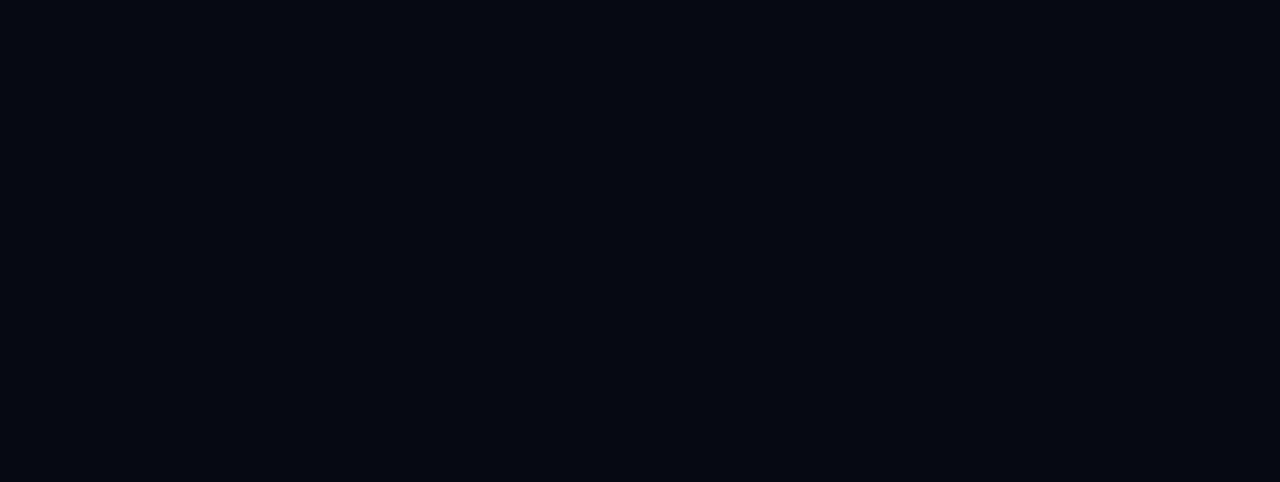
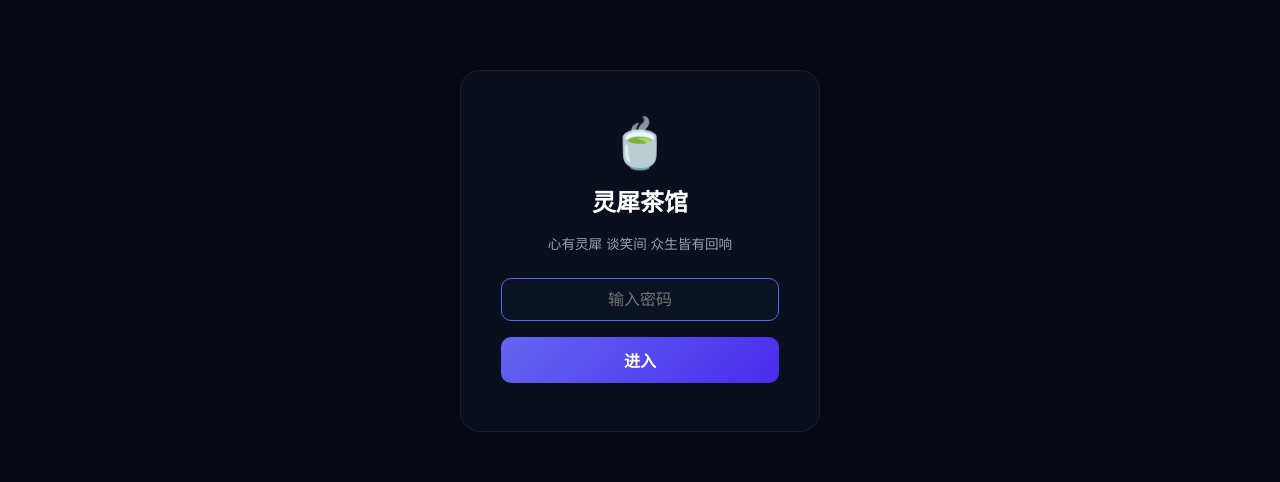
Before and after one commit to leowanglei-bit/stock-dashboard, a React (Vite) app: page / in a window 1280 px wide. Shown: the part 149-631 px from the top of the page. Built offline with nearby package versions, Linux system fonts and the light colour scheme; no server answers.

Commit message:
feat: Flask backend + login screen, cross-device sync

```diff
--- a/src/App.module.css
+++ b/src/App.module.css
@@ -32,3 +32,85 @@
   line-height: 1.6;
   flex-shrink: 0;
 }
+
+/* ───── 登录页 ───── */
+.loginOverlay {
+  position: fixed;
+  inset: 0;
+  z-index: 999;
+  display: flex;
+  justify-content: center;
+  align-items: center;
+  background: var(--background);
+}
+
+.loginBox {
+  display: flex;
+  flex-direction: column;
+  align-items: center;
+  gap: 1rem;
+  padding: 3rem 2.5rem;
+  background: var(--card-bg);
+  border: 1px solid var(--border-color);
+  border-radius: 20px;
+  backdrop-filter: blur(20px);
+  max-width: 360px;
+  width: 100%;
+}
+
+.loginLogo {
+  font-size: 3rem;
+  line-height: 1;
+}
+
+.loginTitle {
+  font-size: 1.5rem;
+  font-weight: 800;
+  color: var(--text-bright);
+}
+
+.loginSub {
+  font-size: 0.85rem;
+  color: var(--text-muted);
+  text-align: center;
+  line-height: 1.5;
+  margin-bottom: 0.5rem;
+}
+
+.loginInput {
+  width: 100%;
+  padding: 0.7rem 1rem;
+  border: 1px solid var(--border-color);
+  border-radius: 10px;
+  font-size: 1rem;
+  background: var(--input-bg);
+  color: var(--foreground);
+  outline: none;
+  text-align: center;
+  transition: border-color 0.2s;
+}
+.loginInput:focus {
+  border-color: var(--primary);
+}
+
+.loginError {
+  color: var(--fall-color);
+  font-size: 0.85rem;
+}
+
+.loginBtn {
+  width: 100%;
+  padding: 0.7rem;
+  border: none;
+  border-radius: 10px;
+  font-size: 1rem;
+  font-weight: 700;
+  cursor: pointer;
+  color: #fff;
+  background: linear-gradient(135deg, var(--primary) 0%, var(--primary-dark) 100%);
+  transition: all 0.2s;
+}
+.loginBtn:hover {
+  box-shadow: 0 4px 16px var(--primary-glow);
+  transform: translateY(-1px);
+}
--- a/src/App.tsx
+++ b/src/App.tsx
@@ -8,7 +8,7 @@ import { useLocalStorage } from './hooks/useLocalStorage';
 import { useRealtimePrices } from './hooks/useRealtimePrices';
 import { useToast } from './hooks/useToast';
 import { genId } from './data/utils';
-import { loadFromServer, saveToServer } from './data/apiClient';
+import { loadFromServer, saveToServer, login, isLoggedIn } from './data/apiClient';
 import type { Board, Stock, ThemeMode, ColorMode, ToastItem } from './types';
 
 // 数据版本 — 每次重大变更时递增，自动重置旧缓存
@@ -33,6 +33,9 @@ export default function App() {
   const [modal, setModal] = useState<{ title: string; message: string; onConfirm: () => void } | null>(null);
   const [lastUpdateTime, setLastUpdateTime] = useState<string>('');
   const [apiStatus, setApiStatus] = useState<'fetching' | 'ok' | 'unavailable'>('fetching');
+  const [loggedIn, setLoggedIn] = useState(isLoggedIn());
+  const [loginPwd, setLoginPwd] = useState('');
+  const [loginErr, setLoginErr] = useState('');
   const toast = useToast(setToasts);
 
   // 初始化：从服务器加载数据
@@ -87,6 +90,24 @@ export default function App() {
     onUpdateTime: setLastUpdateTime,
     onApiStatus: setApiStatus,
   });
+
+  // === HANDLERS ===
+  const handleLogin = useCallback(async () => {
+    setLoginErr('');
+    const ok = await login(loginPwd);
+    if (ok) {
+      setLoggedIn(true);
+      toast('登录成功', 'success');
+      // 登录后加载数据
+      const data = await loadFromServer();
+      if (data && Object.keys(data.boards).length > 0) {
+        setBoards(data.boards as Record<string, Board>);
+        if (data.boardOrder?.length > 0) setBoardOrder(data.boardOrder);
+      }
+    } else {
+      setLoginErr('密码错误');
+    }
+  }, [loginPwd, setBoards, setBoardOrder, toast]);
 
   const toggleTheme = useCallback(() => {
     setTheme((prev) => (prev === 'dark' ? 'light' : 'dark'));
@@ -269,6 +290,26 @@ export default function App() {
 
   return (
     <div className={styles.appContainer}>
+      {!loggedIn && (
+        <div className={styles.loginOverlay}>
+          <div className={styles.loginBox}>
+            <div className={styles.loginLogo}>🍵</div>
+            <div className={styles.loginTitle}>灵犀茶馆</div>
+            <div className={styles.loginSub}>心有灵犀 谈笑间 众生皆有回响</div>
+            <input
+              className={styles.loginInput}
+              type="password"
+              placeholder="输入密码"
+              value={loginPwd}
+              onChange={(e) => setLoginPwd(e.target.value)}
+              onKeyDown={(e) => e.key === 'Enter' && handleLogin()}
+              autoFocus
+            />
+            {loginErr && <div className={styles.loginError}>{loginErr}</div>}
+            <button className={styles.loginBtn} onClick={handleLogin}>进入</button>
+          </div>
+        </div>
+      )}
       <Navbar
         theme={theme}
         colorMode={colorMode}
--- a/src/data/apiClient.ts
+++ b/src/data/apiClient.ts
@@ -1,93 +1,66 @@
 /**
- * 服务端数据持久化 — GitHub Repository API
- * 自动读写 data/boards.json，跨设备数据一致
- * Token 从 localStorage 读取，用户无感
+ * 服务端持久化 — 调 Flask 后端 API
+ * Token 存 localStorage，首次使用需登录一次
  */
 
-const OWNER = 'leowanglei-bit';
-const REPO = 'stock-dashboard';
-const FILE_PATH = 'data/boards.json';
+const SERVER = '';
 
 export interface ServerData {
   boards: Record<string, any>;
   boardOrder: string[];
 }
 
-let fileSha: string | null = null;
-let saveTimer: ReturnType<typeof setTimeout> | null = null;
-let pendingData: ServerData | null = null;
-
-function getToken(): string {
-  try {
-    return (typeof localStorage !== 'undefined' ? localStorage.getItem('github_token') : '') || '';
-  } catch { return ''; }
+function token(): string {
+  try { return localStorage.getItem('lxcg_token') || ''; } catch { return ''; }
 }
 
-function authHeaders(): Record<string, string> {
-  const tok = getToken();
-  const h: Record<string, string> = { Accept: 'application/vnd.github+json' };
-  if (tok) {
-    const prefix = 'Bearer';
-    h['Authorization'] = prefix + ' ' + tok;
-  }
-  return h;
+export function setToken(t: string) {
+  try { localStorage.setItem('lxcg_token', t); } catch {}
+}
+
+export function clearToken() {
+  try { localStorage.removeItem('lxcg_token'); } catch {}
+}
+
+export function isLoggedIn(): boolean {
+  return token().length > 0;
+}
+
+const AUTH_PREFIX = 'Bearer';
+
+async function api(path: string, options?: RequestInit): Promise<Response> {
+  const base = SERVER || window.location.origin;
+  const t = token();
+  const headers: Record<string, string> = { 'Content-Type': 'application/json' };
+  if (t) headers['Authorization'] = AUTH_PREFIX + ' ' + t;
+  return fetch(base + path, { ...options, headers });
+}
+
+export async function login(password: string): Promise<boolean> {
+  const res = await api('/api/login', {
+    method: 'POST',
+    body: JSON.stringify({ password }),
+  });
+  if (!res.ok) return false;
+  const data = await res.json();
+  setToken(data.token);
+  return true;
 }
 
 export async function loadFromServer(): Promise<ServerData | null> {
   try {
-    const rawUrl = `https://raw.githubusercontent.com/${OWNER}/${REPO}/main/${FILE_PATH}`;
-    const rawRes = await fetch(rawUrl, { signal: AbortSignal.timeout(5000) });
-    if (rawRes.ok) return await rawRes.json();
-  } catch {}
-
-  try {
-    const url = `https://api.github.com/repos/${OWNER}/${REPO}/contents/${FILE_PATH}`;
-    const res = await fetch(url, { headers: authHeaders(), signal: AbortSignal.timeout(5000) });
+    const res = await api('/api/boards');
     if (!res.ok) return null;
-    const data = await res.json();
-    fileSha = data.sha;
-    const decoded = decodeURIComponent(escape(atob(data.content)));
-    return JSON.parse(decoded);
+    return await res.json();
   } catch { return null; }
 }
 
-async function doSave(data: ServerData): Promise<boolean> {
-  if (!getToken()) return false;
-  const json = JSON.stringify(data, null, 2);
-  const content = btoa(unescape(encodeURIComponent(json)));
-
+export async function saveToServer(data: ServerData): Promise<boolean> {
   try {
-    if (!fileSha) {
-      const url = `https://api.github.com/repos/${OWNER}/${REPO}/contents/${FILE_PATH}`;
-      const getRes = await fetch(url, { headers: authHeaders(), signal: AbortSignal.timeout(5000) });
-      if (getRes.ok) { const meta = await getRes.json(); fileSha = meta.sha; }
-    }
-
-    const putUrl = `https://api.github.com/repos/${OWNER}/${REPO}/contents/${FILE_PATH}`;
-    const body: any = { message: 'update boards [auto]', content };
-    if (fileSha) body.sha = fileSha;
-
-    const putRes = await fetch(putUrl, {
+    const res = await api('/api/boards', {
       method: 'PUT',
-      headers: { ...authHeaders(), 'Content-Type': 'application/json' },
-      body: JSON.stringify(body),
-      signal: AbortSignal.timeout(8000),
+      body: JSON.stringify(data),
     });
-
-    if (putRes.ok) {
-      const result = await putRes.json();
-      fileSha = result.content?.sha || null;
-      return true;
-    }
-    if (putRes.status === 409) { fileSha = null; return doSave(data); }
-    return false;
+    return res.ok;
   } catch { return false; }
 }
-
-export function saveToServer(data: ServerData) {
-  pendingData = data;
-  if (saveTimer) clearTimeout(saveTimer);
-  saveTimer = setTimeout(async () => {
-    if (pendingData) { await doSave(pendingData); pendingData = null; }
-  }, 2000);
-}
```
Also changed, not shown: 2 other files (tests, documents, lock files or other folders).
